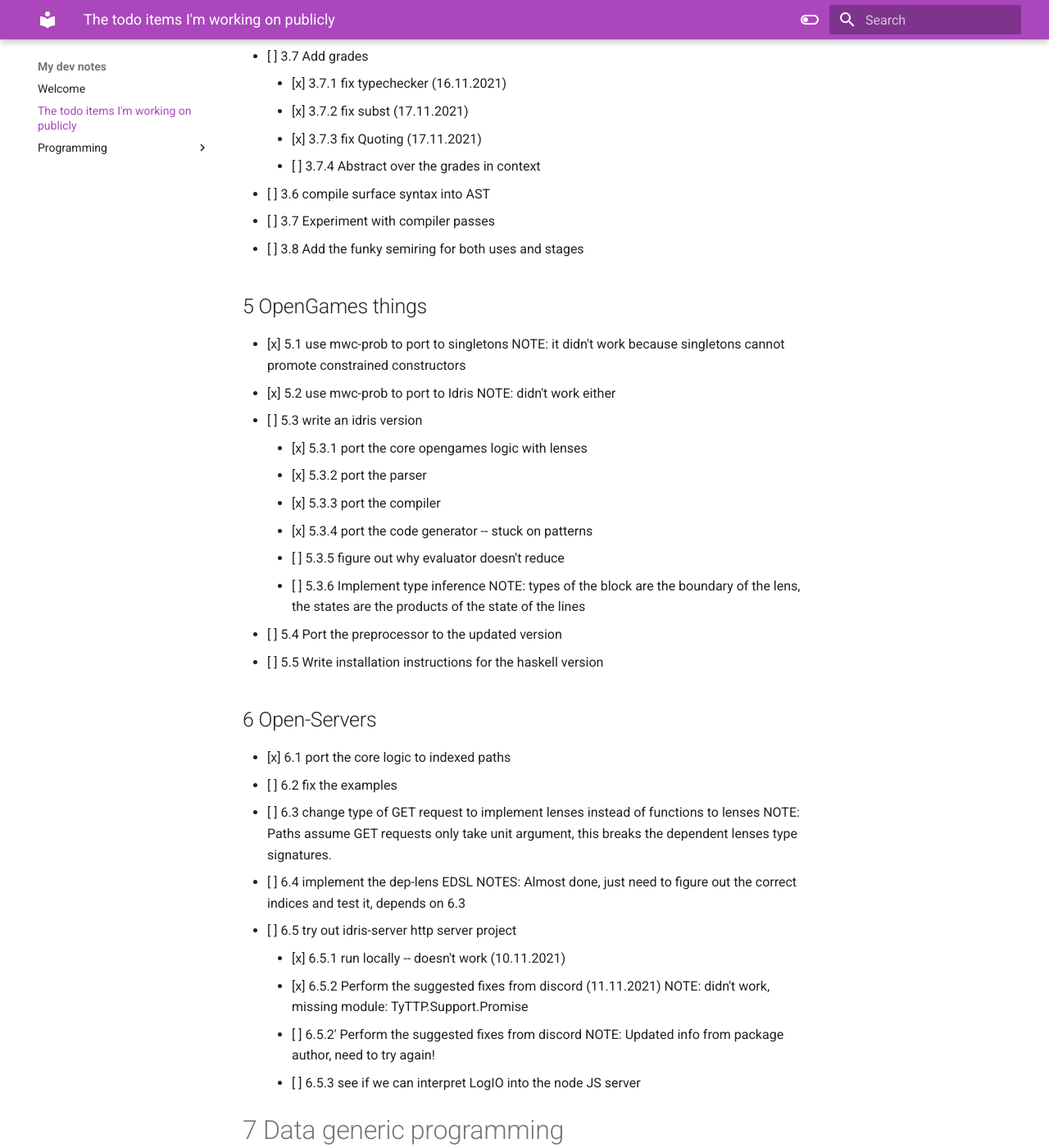
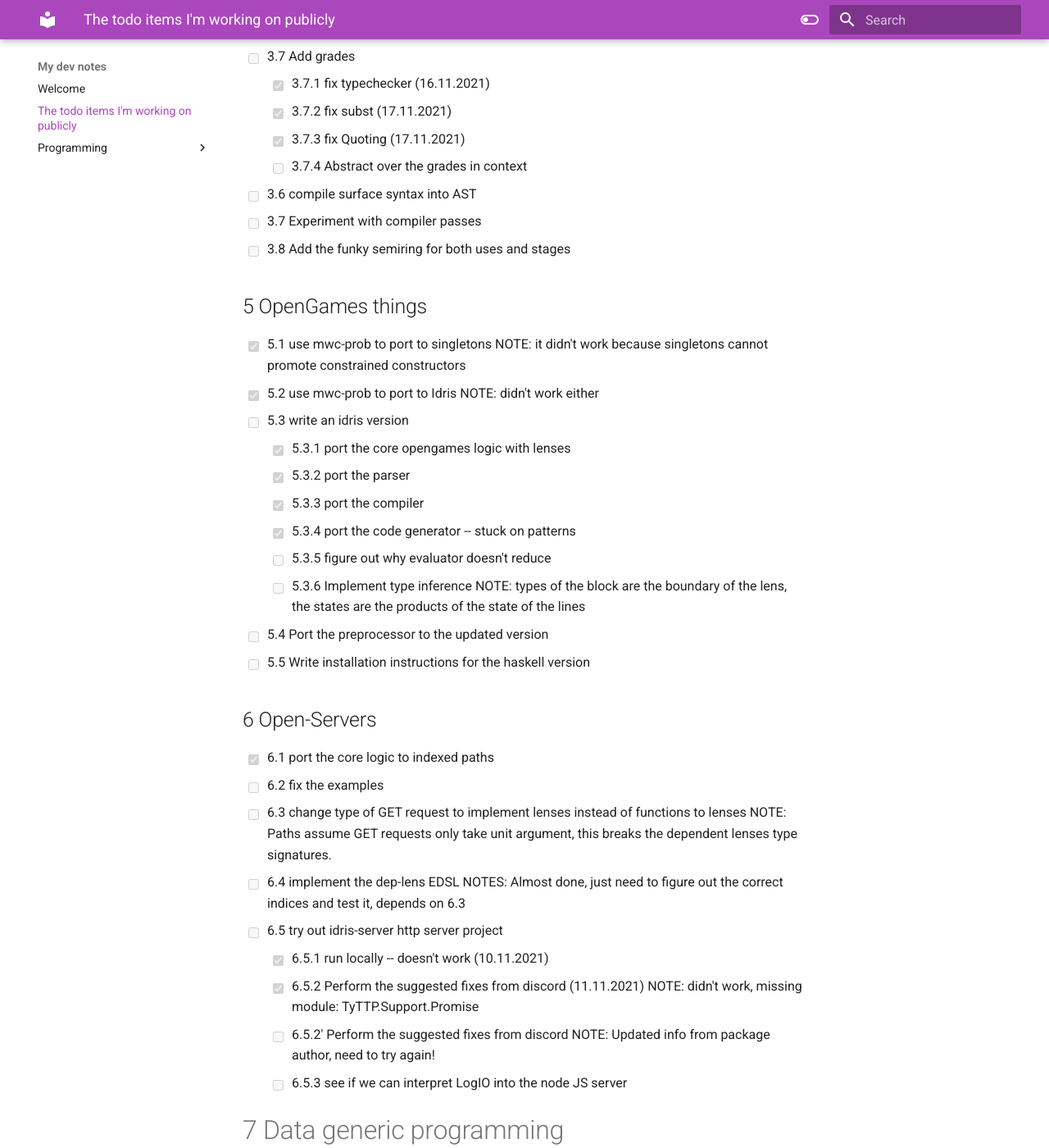
Before and after one commit to andrevidela/dev-notes, an MkDocs documentation site: the page built from docs/TASKS.md, in a window 1280 px wide and 1400 px high, scrolled down 674 px. Shown: the whole window at 82% size. Built offline with MkDocs 1.6.1 and Material for MkDocs 9.7.7, drawn with Linux system fonts in a browser that asks for light colours; some of the changed text lies outside the part shown.

Commit message:
Update mkdocs.yml

```diff
--- a/mkdocs.yml
+++ b/mkdocs.yml
@@ -30,8 +30,8 @@ markdown_extensions:
   # - pymdownx.superfences
   # - pymdownx.details
   # - pymdownx.magiclink
-  # - pymdownx.tasklist:
-  #     custom_checkbox: true
+  - pymdownx.tasklist:
+      custom_checkbox: false
 #  - pymdownx.emoji:
 #      emoji_generator: !!python/name:pymdownx.emoji.to_svg
   # - admonition
```
